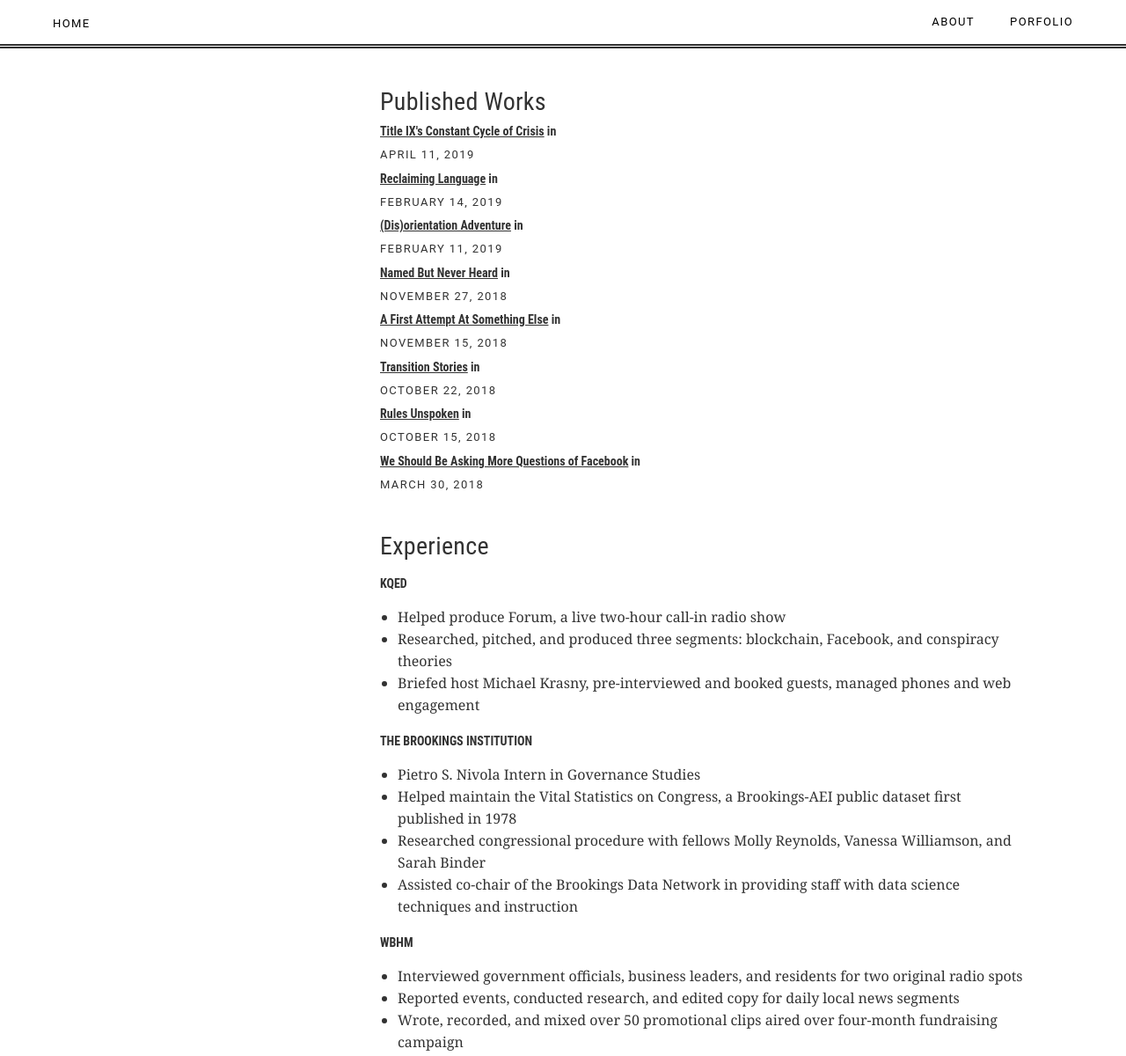
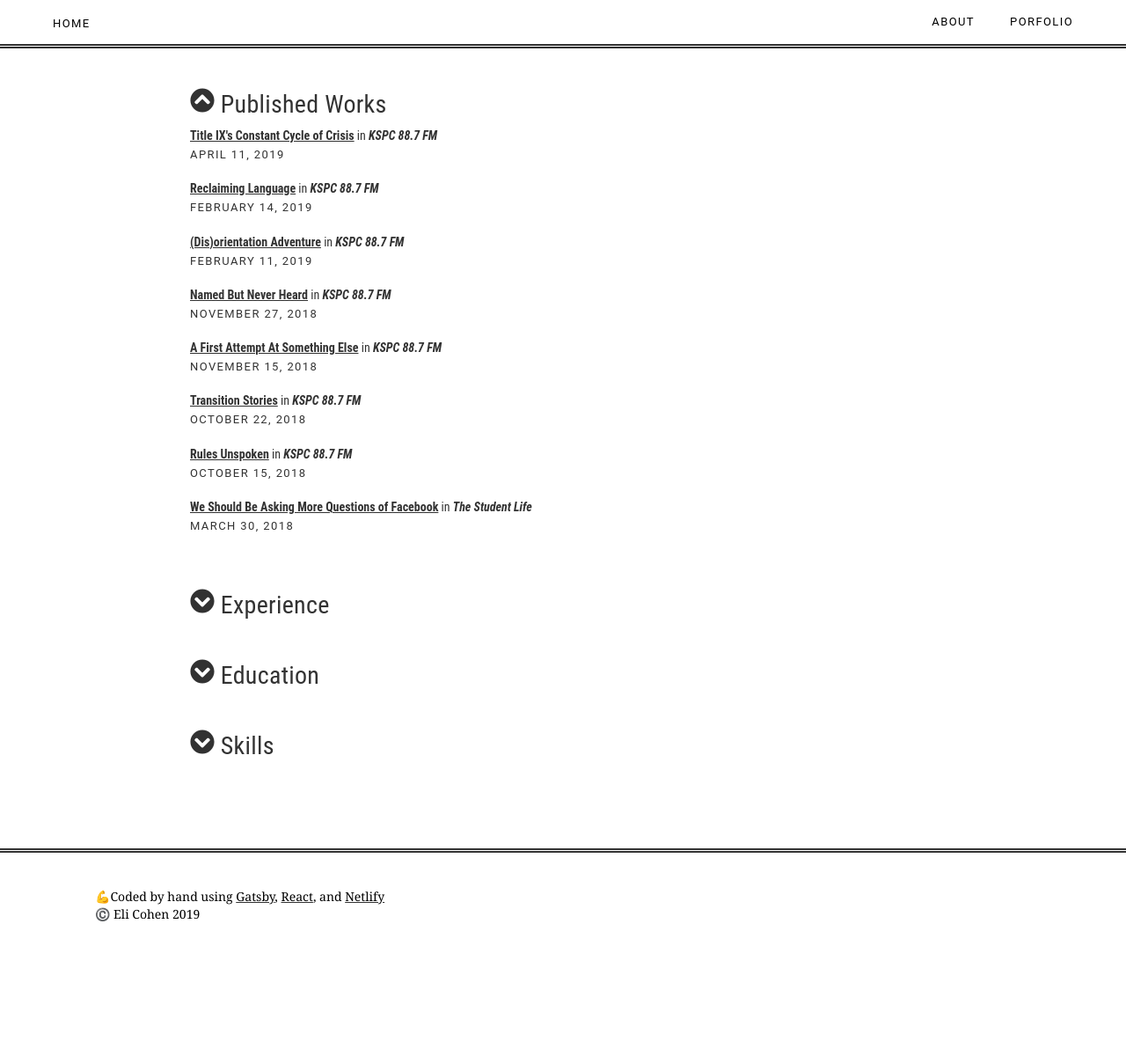
Before and after one commit to elibenton/personal-website, a Gatsby site: page /portfolio in a window 1280 px wide. Shown: the top 1200 px of the page at 88% size. After the commit the page ends 1074 px from the top, so only its background shows below. Built offline with nearby package versions, Linux system fonts and the light colour scheme; Gatsby itself is replaced by a stand-in of ours.

Commit message:
collapsible

```diff
--- a/content/writing/a-first-attempt-at-something-else.md
+++ b/content/writing/a-first-attempt-at-something-else.md
@@ -13,6 +13,7 @@ tags:
   - Sexual Assault
   - Campus Politics
   - Title IX
+publication: KSPC 88.7 FM
 ---
 
 On October 4th of this year, Pomona College’s Dean of Students sent an email banning the use of anonymously-created lists that kept students out of campus events. Some people were furious, others were relieved, and many students were learning about the practice for the first time.
--- a/content/writing/disorientation-adventure.md
+++ b/content/writing/disorientation-adventure.md
@@ -13,6 +13,7 @@ tags:
   - Campus Politics
   - College Administration
   - Mental Health
+publication: KSPC 88.7 FM
 ---
 
 _Where was this mobilization for the issues that really mattered: mental health resources, affordability issues, Title IX policy changes? Choosing to rally around OA but not other topics, they believed,was negligent, hypocritical, and privileged. It's been approximately two months since the initial decision catalyzed the outrage, then the counter-outrage. Three forums have been held to discuss the future of the Orientation Adventure program,but attendance has been sparse and the discussions vague. We talked to students, professors, and alumni, but the question remains: where do we go from here?_
--- a/content/writing/named-but-never-heard.md
+++ b/content/writing/named-but-never-heard.md
@@ -13,6 +13,7 @@ tags:
   - Title IX
   - Sexual Assualt
   - Campus Politics
+publication: KSPC 88.7 FM
 ---
 
 In the second part of our series about sexual assault on campus, Title IX, and “The Lists,” I talk with a person who understands these lists in a ways most of us cannot—he’s actually on one of them. Our original conversations were held in private, have been transcribed, and are reproduced here by a voice actor—all identifying information has been removed.
--- a/content/writing/reclaiming-language.md
+++ b/content/writing/reclaiming-language.md
@@ -13,6 +13,7 @@ tags:
   - Queer Studies
   - Language
   - Cultural Appropriation
+publication: KSPC 88.7 FM
 ---
 
 ### Season 2, Episode 4
--- a/content/writing/rules-unspoken.md
+++ b/content/writing/rules-unspoken.md
@@ -13,6 +13,7 @@ tags:
   - Hook Up Culture
   - Consent Culture
   - Campus Politics
+publication: KSPC 88.7 FM
 ---
 
 ## Reflection
--- a/content/writing/transition-stories.md
+++ b/content/writing/transition-stories.md
@@ -14,6 +14,7 @@ tags:
   - Oral History
   - Storytelling
   - Listening
+publication: KSPC 88.7 FM
 ---
 
 Between February 22nd and March 8, The Hive and DisCo put on a series of podcasting workshops, where participants got to make their own collaborative podcast over the course of just three workshops. They did the interviews, created the storyboard, and two brave first-timers even produced episodes all by themselves. The topic: Transition.
--- a/content/writing/we-should-be-asking-more-questions-of-facebook.md
+++ b/content/writing/we-should-be-asking-more-questions-of-facebook.md
@@ -12,6 +12,7 @@ categories:
 tags:
   - Politics of Technology
   - Facebook
+publication: The Student Life
 ---
 
 Lambasting Facebook is in vogue. It’s dangerous for our children. It’s making us all lonely. It's even
--- a/package.json
+++ b/package.json
@@ -33,10 +33,12 @@
     "netlify-cms-app": "^2.9.3",
     "prismjs": "^1.16.0",
     "react": "^16.8.6",
+    "react-collapsible": "^2.6.0",
     "react-dom": "^16.8.6",
     "react-flexbox-grid": "^2.1.2",
     "react-helmet": "^5.2.1",
     "react-icons": "^3.7.0",
+    "react-responsive-accordion": "^1.0.0",
     "styled-components": "^4.3.1"
   },
   "devDependencies": {
--- a/src/pages/portfolio.js
+++ b/src/pages/portfolio.js
@@ -4,24 +4,32 @@ import Helmet from "react-helmet"
 import Layout from "../components/layout"
 import { Row, Col } from "react-flexbox-grid"
 import styled from "styled-components"
+import { FaChevronCircleDown, FaChevronCircleUp } from "react-icons/fa"
+import Collapsible from "react-collapsible"
 
 import Spacer from "../utils/spacer"
 
 const Article = styled.h3`
   font-style: none;
   text-transform: none;
-  margin-top: 5px;
-  margin-bottom: 5px;
+  margin-top: 0.5em;
+  margin-bottom: 1.2em;
+  font-weight: normal;
+`
+const StyledLink = styled(Link)`
+  font-weight: 800;
 `
 
 const Publication = styled.span`
   font-style: italic;
   text-transform: none;
+  font-weight: 800;
 `
 
 class PortfolioPage extends React.Component {
   render() {
     const posts = this.props.data.allMarkdownRemark.edges
+
     return (
       <Layout>
         <Helmet
@@ -35,37 +43,65 @@ class PortfolioPage extends React.Component {
             sm={8}
             mdOffset={2}
             md={8}
-            lgOffset={4}
+            lgOffset={2}
             lg={7}
           >
-            <h2>Published Works</h2>
+            <Collapsible
+              trigger={
+                <h2>
+                  <FaChevronCircleDown /> Published Works
+                </h2>
+              }
+              triggerWhenOpen={
+                <h2>
+                  <FaChevronCircleUp /> Published Works
+                </h2>
+              }
+              open={true}
+              transitionTime={200}
+            >
               {posts.map(({ node }) => {
                 const title = node.frontmatter.title
-              const data = node.frontmatter.date
+                const date = node.frontmatter.date
                 const publication = node.frontmatter.publication
 
                 return (
                   <div>
                     <Article>
-                    <Link to={node.fields.slug}>{title}</Link> in{" "}
+                      <StyledLink to={node.fields.slug}>{title}</StyledLink> in{" "}
                       <Publication>{publication}</Publication>
+                      <h4>{date}</h4>
                     </Article>
-
-                  <h4>{data}</h4>
                   </div>
                 )
               })}
-            <h2>Experience</h2>
+            </Collapsible>
+
+            <Collapsible
+              trigger={
+                <h2>
+                  <FaChevronCircleDown /> Experience
+                </h2>
+              }
+              triggerWhenOpen={
+                <h2>
+                  <FaChevronCircleUp /> Experience
+                </h2>
+              }
+              transitionTime={200}
+            >
               <h3>KQED</h3>
               <ul>
-              <li>Helped produce Forum, a live two-hour call-in radio show</li>
+                <li>
+                  Helped produce Forum, a live two-hour call-in radio show
+                </li>
                 <li>
                   Researched, pitched, and produced three segments: blockchain,
                   Facebook, and conspiracy theories
                 </li>
                 <li>
-                Briefed host Michael Krasny, pre-interviewed and booked guests,
-                managed phones and web engagement
+                  Briefed host Michael Krasny, pre-interviewed and booked
+                  guests, managed phones and web engagement
                 </li>
               </ul>
               <h3>The Brookings Institution</h3>
@@ -76,8 +112,8 @@ class PortfolioPage extends React.Component {
                   Brookings-AEI public dataset first published in 1978
                 </li>
                 <li>
-                Researched congressional procedure with fellows Molly Reynolds,
-                Vanessa Williamson, and Sarah Binder
+                  Researched congressional procedure with fellows Molly
+                  Reynolds, Vanessa Williamson, and Sarah Binder
                 </li>
                 <li>
                   Assisted co-chair of the Brookings Data Network in providing
@@ -95,11 +131,23 @@ class PortfolioPage extends React.Component {
                   local news segments
                 </li>
                 <li>
-                Wrote, recorded, and mixed over 50 promotional clips aired over
-                four-month fundraising campaign
+                  Wrote, recorded, and mixed over 50 promotional clips aired
+                  over four-month fundraising campaign
                 </li>
               </ul>
-            <h2>Education</h2>
+            </Collapsible>
+            <Collapsible
+              trigger={
+                <h2>
+                  <FaChevronCircleDown /> Education
+                </h2>
+              }
+              triggerWhenOpen={
+                <h2>
+                  <FaChevronCircleUp /> Education
+                </h2>
+              }
+            >
               <h3>Pomona College | Bachelor of Arts, Politics</h3>
               <ul>
                 <li>
@@ -111,13 +159,25 @@ class PortfolioPage extends React.Component {
                 </li>
                 <li>
                   <b>Coursework: </b>Political Journalism, Political Statistics,
-                Campaigns & Elections, Newspaper Op-Ed, Natural Language
-                Processing, Advanced Programming, Data Structures, Electronic
-                Music Studio, Human Centered Design, Fundamentals of 2D Design
+                  Newspaper Op-Ed, Advanced Programming, Data Structures,
+                  Electronic Music Studio, Fundamentals of 2D Design
                 </li>
               </ul>
               <h3>Indian Springs School | High School</h3>
-            <h2>Leadership</h2>
+            </Collapsible>
+            <Collapsible
+              trigger={
+                <h2>
+                  <FaChevronCircleDown /> Skills
+                </h2>
+              }
+              triggerWhenOpen={
+                <h2>
+                  <FaChevronCircleUp /> Skills
+                </h2>
+              }
+              transitionTime={200}
+            >
               <h3>The Discussion Collective, Founder</h3>
               <ul>
                 <li>
@@ -125,7 +185,7 @@ class PortfolioPage extends React.Component {
                   discussion, and feature stories
                 </li>
                 <li>
-                Report on campus news, student initiatives, and national
+                  Reported on campus news, student initiatives, and national
                   politics as it affects undergraduates
                 </li>
                 <li>
@@ -155,40 +215,43 @@ class PortfolioPage extends React.Component {
               <h3>On The Loose, President</h3>
               <ul>
                 <li>
-                Coordinated 100+ leaders and 700+ participants for 50+ outdoors
-                club trips each semester
+                  Coordinated 100+ leaders and 700+ participants for 50+
+                  outdoors club trips each semester
                 </li>
                 <li>
                   Promoted mission of equal outdoor access regardless of
                   experience, identity, or income
                 </li>
                 <li>
-                Oversaw a budget of $15,000 allocated for trip expenses such as
-                gas, permits, and food
+                  Oversaw a budget of $15,000 allocated for trip expenses such
+                  as gas, permits, and food
                 </li>
                 <li>
-                Assisted in creation of new website, using modern web frameworks
+                  Assisted in creation of new website, using modern web
+                  frameworks
                 </li>
               </ul>
               <h3>Indian Springs School, Student Body President</h3>
               <ul>
                 <li>
-                Led 22 member student government, liaison between administration
-                and students
+                  Led 22 member student government, liaison between
+                  administration and students
                 </li>
                 <li>
-                Originated and established 1st annual school-wide scavenger hunt
-                with 75% student participation
+                  Originated and established 1st annual school-wide scavenger
+                  hunt with 75% student participation
                 </li>
               </ul>
-            <h2>Skills</h2>
+            </Collapsible>
+            <Collapsible tigger={<h2>Skills</h2>}>
               <ul>
                 <li>
-                <b>Language: </b>English (fluent), Spanish (working proficiency)
+                  <b>Language: </b>English (fluent), Spanish (working
+                  proficiency)
                 </li>
                 <li>
-                <b>Programming: </b>Javascript, Python, R, STATA, HTML, CSS, Git
-                & Github, Static Site Generators, Regex
+                  <b>Programming: </b>Javascript, Python, R, STATA, HTML, CSS,
+                  Git & Github, Static Site Generators, Regex
                 </li>
                 <li>
                   <b>Technology: </b>Ableton, Max / MSP, Audition, Logic,
@@ -199,6 +262,7 @@ class PortfolioPage extends React.Component {
                   Backpacking, Wilderness First Responder, Guitar
                 </li>
               </ul>
+            </Collapsible>
           </Col>
         </Row>
         <Spacer height={100} xsHeight={40} />
@@ -230,6 +294,7 @@ export const pageQuery = graphql`
             date(formatString: "MMMM DD, YYYY")
             title
             description
+            publication
           }
         }
       }
```
Also changed, not shown: content/writing/title-ixs-constant-cycle-of-crisis.md (+1 -1 lines), 1 other file. Lines whose indentation alone changed are shown as unchanged.
